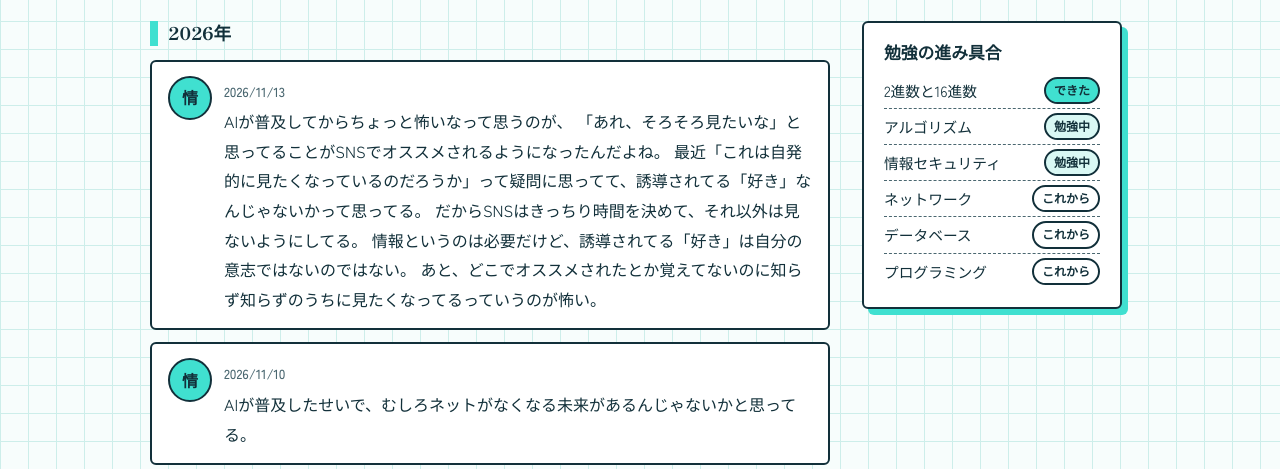
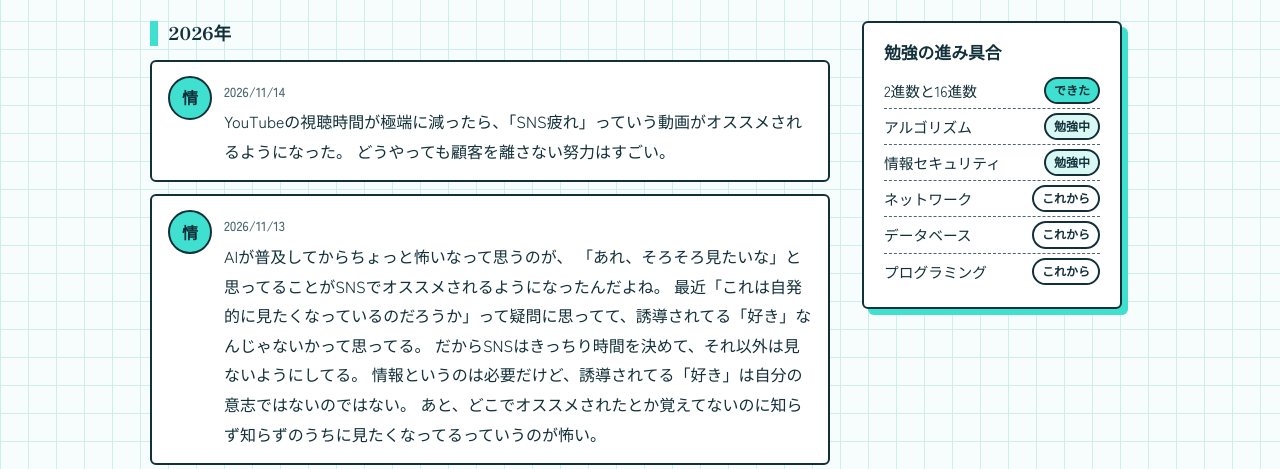
Before and after one commit to Azaleacreativeroom888/fan-information, a plain HTML site: page blog.html in a window 1280 px wide. Shown: the part 259-728 px from the top of the page. Drawn offline with Linux system fonts and the light colour scheme.

Commit message:
Update blog.html

```diff
--- a/blog.html
+++ b/blog.html
@@ -125,6 +125,12 @@ footer ul{list-style:none;display:flex;gap:18px;justify-content:center;margin-bo
 
       <article class="post">
         <div class="avatar" aria-hidden="true">情</div>
+        <div><time datetime="2026-11-14">2026/11/14</time><p>YouTubeの視聴時間が極端に減ったら、「SNS疲れ」っていう動画がオススメされるようになった。
+        どうやっても顧客を離さない努力はすごい。</p></div>
+      </article>
+
+      <article class="post">
+        <div class="avatar" aria-hidden="true">情</div>
         <div><time datetime="2026-11-13">2026/11/13</time><p>AIが普及してからちょっと怖いなって思うのが、
         「あれ、そろそろ見たいな」と思ってることがSNSでオススメされるようになったんだよね。
         最近「これは自発的に見たくなっているのだろうか」って疑問に思ってて、誘導されてる「好き」なんじゃないかって思ってる。
```
